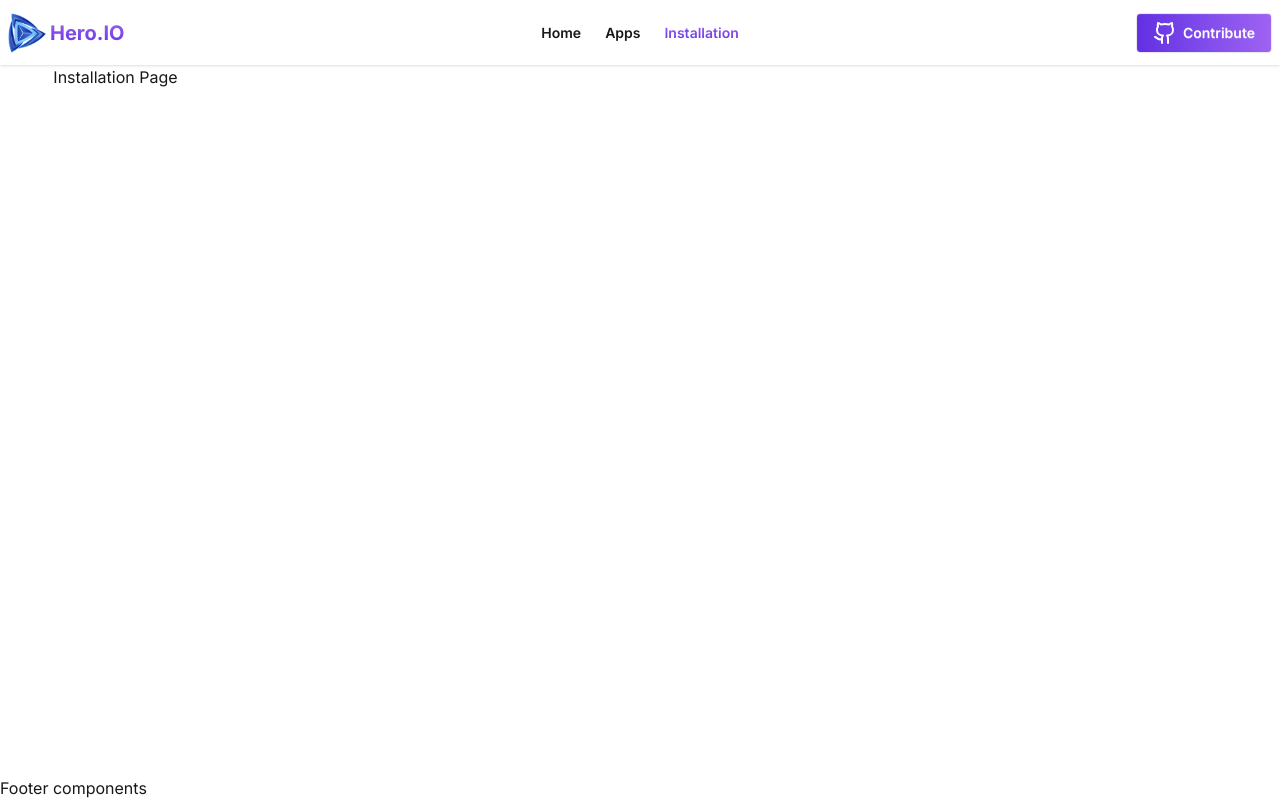
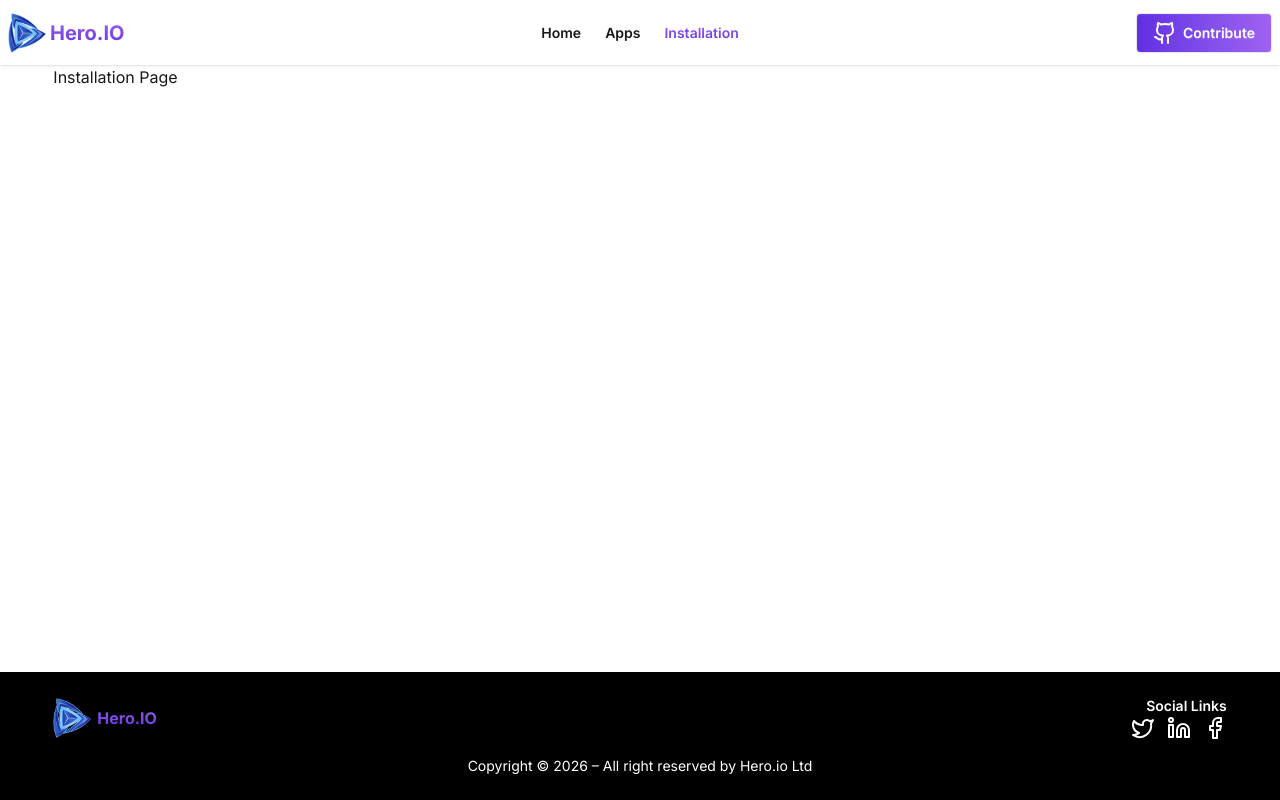
Before and after one commit to ornobsingh1/hero-io, a React (Vite) app: page /installation in a window 1280 px wide. Built offline with nearby package versions, Linux system fonts and the light colour scheme.

Commit message:
adding footer section

```diff
--- a/src/Components/Footer.jsx
+++ b/src/Components/Footer.jsx
@@ -1,10 +1,40 @@
-import React from 'react';
+import { Facebook, Linkedin, Twitter } from "lucide-react";
 
 const Footer = () => {
   return (
-    <div>
-      <h1>Footer components</h1>
-    </div>
+    <footer className="bg-black py-6">
+      {/* Inner Container */}
+      <div className="w-11/12 mx-auto flex flex-col items-center">
+        {/* Top Row */}
+        <div className="flex justify-between items-center w-full">
+          {/* Logo */}
+          <div className="flex items-center gap-1">
+            <img className="h-10" src="/logo.png" alt="" />
+            <h1 className="bg-linear-to-t from-[#632EE3] to-[#9F62F2] bg-clip-text text-transparent font-bold">
+              Hero.IO
+            </h1>
+          </div>
+
+          {/* Social */}
+          <div className="text-white text-right">
+            <p className="font-semibold text-sm">Social Links</p>
+            <div className="flex gap-3 justify-end">
+              <Twitter className="cursor-pointer hover:text-purple-400 transition" />
+              <Linkedin className="cursor-pointer hover:text-purple-400 transition" />
+              <Facebook className="cursor-pointer hover:text-purple-400 transition" />
+            </div>
+          </div>
+        </div>
+
+        {/* Bottom Row */}
+        <aside className="mt-4 text-center">
+          <p className="text-white text-sm">
+            Copyright © {new Date().getFullYear()} – All right reserved by
+            Hero.io Ltd
+          </p>
+        </aside>
+      </div>
+    </footer>
   );
 };
 
--- a/src/Pages/Apps.jsx
+++ b/src/Pages/Apps.jsx
@@ -1,4 +1,3 @@
-import React from 'react';
 
 const Apps = () => {
   return (
--- a/src/Pages/Installation.jsx
+++ b/src/Pages/Installation.jsx
@@ -1,4 +1,3 @@
-import React from 'react';
 
 const Installation = () => {
   return (
```
